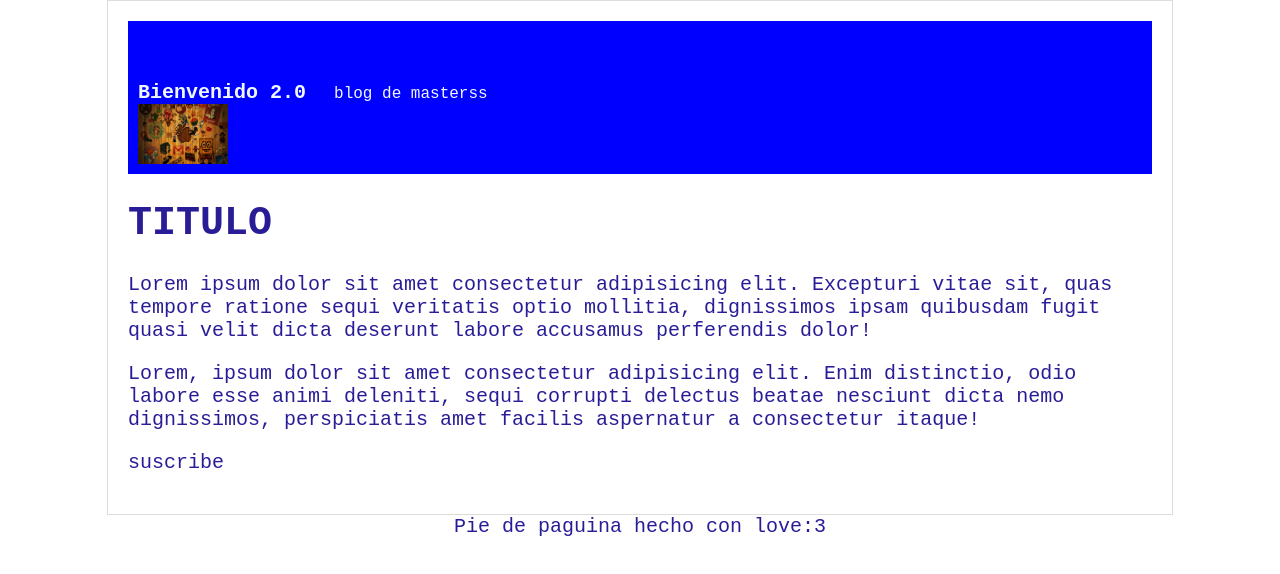
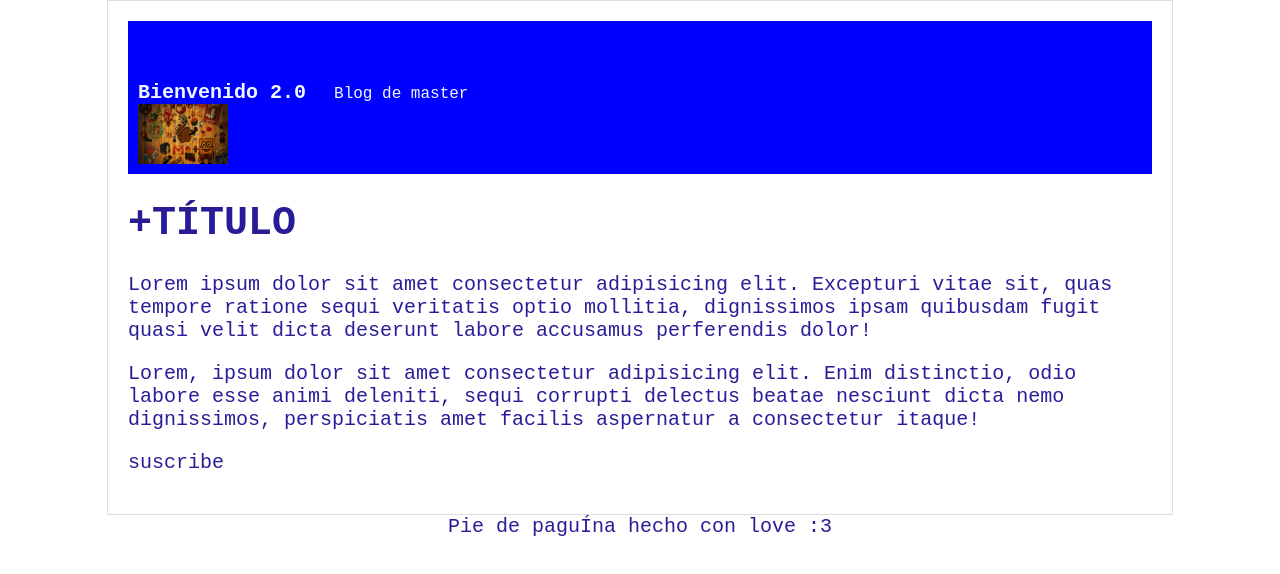
Before and after one commit to felipegarcia123/First-Repository, a plain HTML site: page index.html in a window 1280 px wide. Drawn offline with Linux system fonts and the light colour scheme.

Commit message:
ajustes ortograficos y de mayusculas

```diff
--- a/index.html
+++ b/index.html
@@ -11,17 +11,17 @@
     <div class="container">
         <div class="cabecera">
             Bienvenido 2.0
-            <span class="tag-line"> blog de masterss</span>
+            <span class="tag-line"> Blog de master</span>
             <img class="img" src="./imagenes/imagen.jpg" alt="">
         </div>
-        <h1>TITULO</h1>
+        <h1>+TÍTULO</h1>
         <p>Lorem ipsum dolor sit amet consectetur adipisicing elit. Excepturi vitae sit, quas tempore ratione sequi veritatis optio mollitia, dignissimos ipsam quibusdam fugit quasi velit dicta deserunt labore accusamus perferendis dolor!</p>
         <p>Lorem, ipsum dolor sit amet consectetur adipisicing elit. Enim distinctio, odio labore esse animi deleniti, sequi corrupti delectus beatae nesciunt dicta nemo dignissimos, perspiciatis amet facilis aspernatur a consectetur itaque!
         </p>
         <p>suscribe</p>
     </div>
    <footer class="footer">
-	   <div>Pie de paguina hecho con love:3</div>
+	   <div>Pie de paguÍna hecho con love :3</div>
    </footer>
 
 </body>
```
